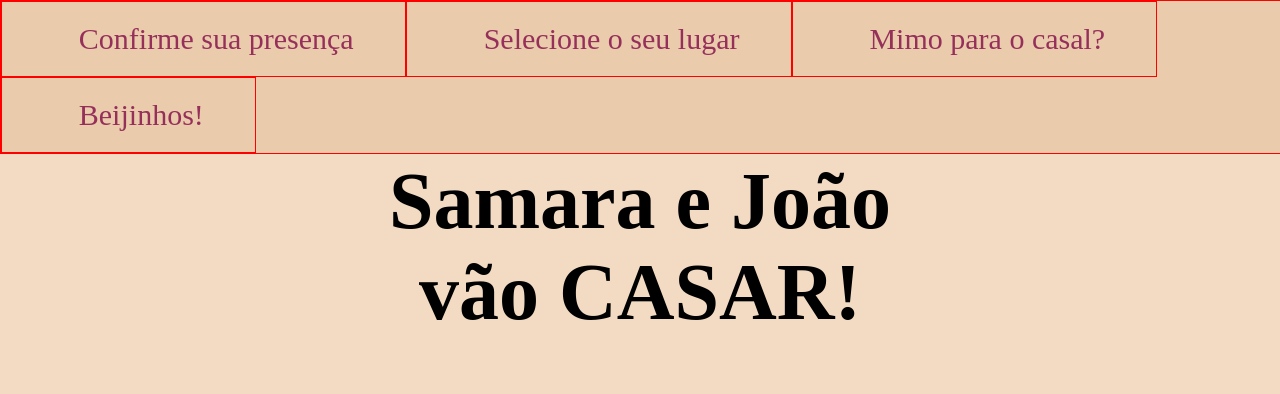
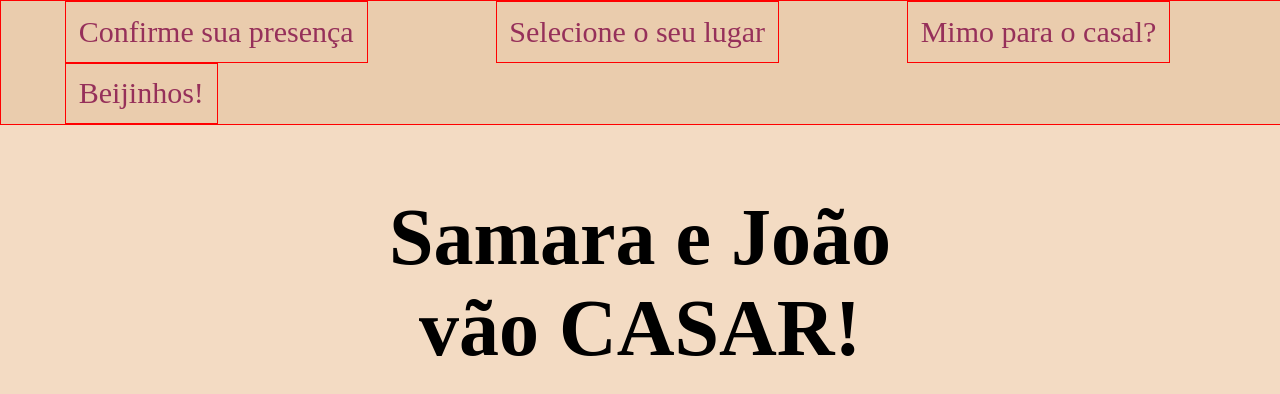
Before and after one commit to Casartelli-J/Praticas_Comp_Senac, a plain HTML site: page Casamento/index.html in a window 1280 px wide. Drawn offline with Linux system fonts and the light colour scheme.

Commit message:
Atualizando arquivos dnv

```diff
--- a/Casamento/css.css
+++ b/Casamento/css.css
@@ -1,27 +1,30 @@
 /* CABEÇALHO */
 
-#topo{
+header{
     width: 100%;
     background-color: #eaccad;
     overflow: hidden;
-    position: fixed;
-    top: 0;
-    left: 0;
-    z-index: 1;
+    /* position: fixed; */
+    height: 10%;
+    /* top: 0; */
+    /* left: 0; */
+    /* z-index: 1; */
     border: 1px solid red;
 
 }
 
-#topo a{
+header a{
     text-decoration: none;
     color: #96305a;
     font-size: 30px;
     float: left;
-    padding-right: 4%;
-    padding-left: 6%;
-    padding-top: 20px;
-    padding-bottom: 20px;
+    margin: 0% 5%;
+    padding: 1%;
     border: 1px solid red;
+}
+
+header a:hover{
+    background-color: #e4bb92;
 }
 
 
@@ -31,7 +34,6 @@ body{
     margin: 0px;
     padding: 0px;
     background-color: #f3dbc3;
-    padding-top: 90px;
 }
 
 /* SEÇÃO 1 */
--- a/Casamento/index.html
+++ b/Casamento/index.html
@@ -10,7 +10,7 @@
 
 <body>
 
-    <header id="topo">
+    <header>
 
         <a href="">Confirme sua presença</a>
         <a href="">Selecione o seu lugar</a>
```
